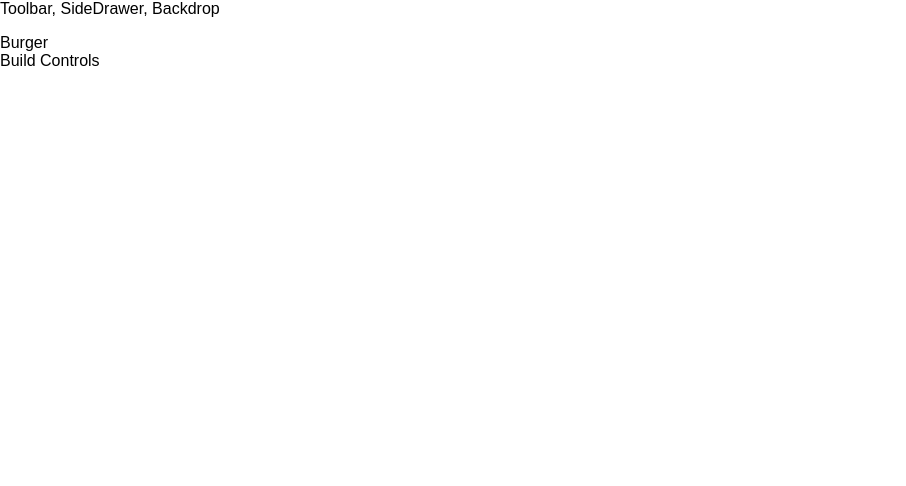
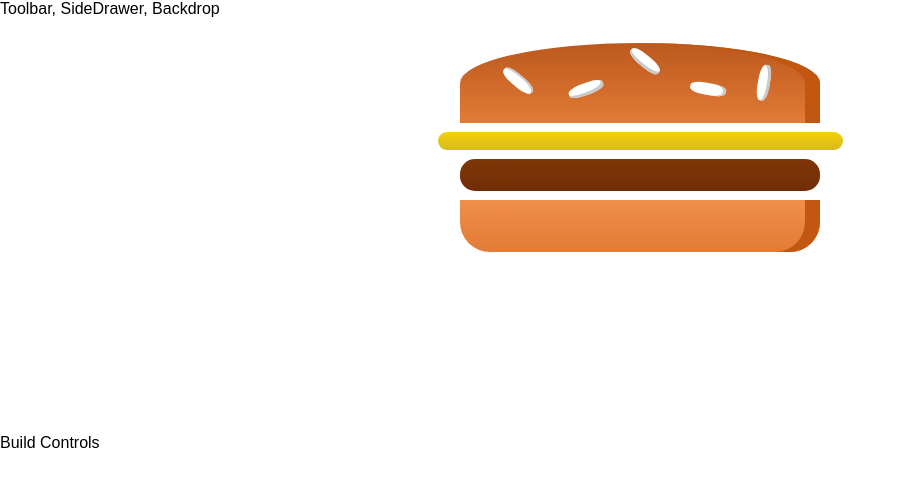
Before and after one commit to billy08061/React_Burger_App, a React app: page / in a window 1280 px wide. Shown: the top 486 px of the page, without its empty margins (0-906 px from the left). Built offline with nearby package versions, Linux system fonts and the light colour scheme.

Commit message:
Burger is now displaying on the screen via componenets. It is hard coded at this point in time about to make it dynamic, end of video 5

```diff
--- /dev/null
+++ b/src/components/Burger/Burger.css
@@ -0,0 +1,30 @@
+.Burger {
+    width: 100%;
+    margin: auto;
+    height: 250px;
+    overflow: scroll;
+    text-align: center;
+    font-weight: bold;
+    font-size: 1.2rem;
+}
+
+@media (min-width: 1000px) and (min-height: 700px){
+    .Burger{
+        width: 700px;
+        height: 600px;
+    }
+}
+
+@media (min-width: 500px) and (min-height: 400px){
+    .Burger{
+        width: 350px;
+        height: 300px;
+    }
+}
+
+@media (min-width: 500px) and (min-height: 401px){
+    .Burger{
+        width: 450px;
+        height: 400px;
+    }
+}
--- a/src/components/Burger/Burger.js
+++ b/src/components/Burger/Burger.js
@@ -0,0 +1,19 @@
+import React from 'react';
+import classes from './Burger.css';
+import BurgerIngredient from './BurgerIngredient/BurgerIngredient';
+
+
+const Burger = (props) => {
+    return (
+        <div className={classes.Burger}>
+
+        <BurgerIngredient type="bread-top" />
+        <BurgerIngredient type="cheese" />
+        <BurgerIngredient type="meat" />
+        <BurgerIngredient type="bread-bottom" />
+        </div>
+
+    );
+}
+
+export default Burger;
--- a/src/components/Burger/BurgerIngredient/BurgerIngredient.js
+++ b/src/components/Burger/BurgerIngredient/BurgerIngredient.js
@@ -1,13 +1,13 @@
 import React, {Component} from 'react';
 import classes from './BurgerIngredient.css';
-import PropTypes from 'prop-types';
+import propTypes from 'prop-types';
 
 class BurgerIngredient extends Component{
 
     render () {
         let ingredient = null;
 
-        switch (props.type){
+        switch (this.props.type){
             case ('bread-bottom'):
                 ingredient = <div className = {classes.BreadBottom} > </div>;
                 break;
@@ -47,7 +47,9 @@
     }
 }
 
-
+BurgerIngredient.propTypes = {
+    type: propTypes.string.isRequired
+}
 
 
 export default BurgerIngredient;
--- a/src/containers/BurgerBuilder/BurgerBuilder.js
+++ b/src/containers/BurgerBuilder/BurgerBuilder.js
@@ -1,11 +1,13 @@
 import React, { Component } from "react";
 import Aux2 from "../../hoc/Aux2";
+import Burger from '../../components/Burger/Burger';
+
 
 class BurgerBuilder extends Component {
   render() {
     return (
       <Aux2>
-        <div>Burger </div>
+        <div><Burger /> </div>
         <div>Build Controls </div>
       </Aux2>
     );
```
